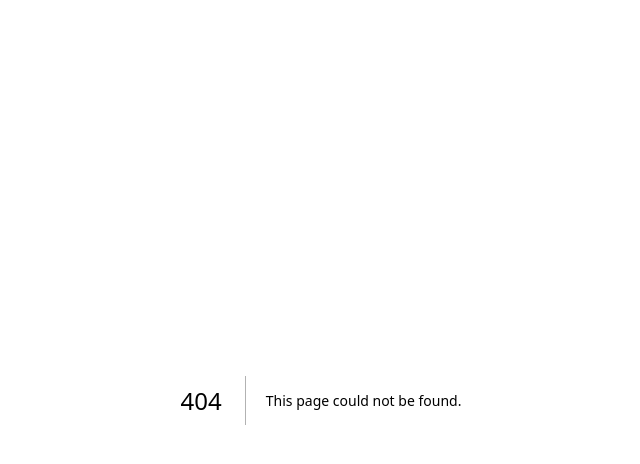
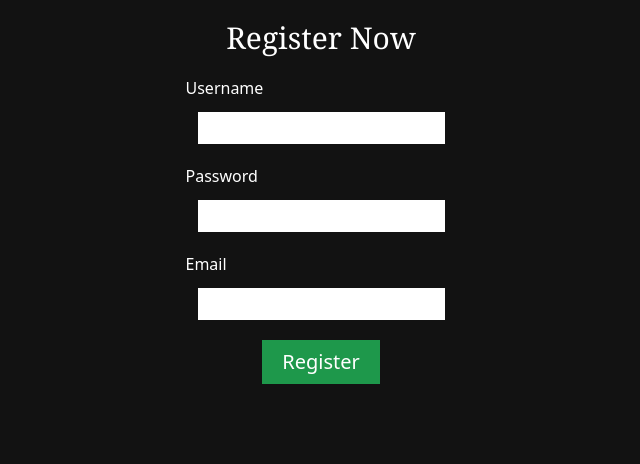
Before and after one commit to calebsmith00/wnab, a Next.js app: page /register in a window 1280 px wide. Before the commit this address had no page. Shown: the top 464 px of the page, without its empty margins (319-959 px from the left). Built offline with nearby package versions, Linux system fonts and the light colour scheme.

Commit message:
Add register page

```diff
--- /dev/null
+++ b/pages/register.tsx
@@ -0,0 +1,88 @@
+import { ChangeEvent, MouseEvent, useState } from "react";
+import InputGroup from "../components/Input/Group";
+import { User } from "./api/user/register";
+
+export default function RegisterPage() {
+  const [user, setUser] = useState<User>({
+    username: "",
+    password: "",
+    email: "",
+  });
+  const [isRegistered, setIsRegistered] = useState<boolean>(false);
+
+  const handleChange = (e: ChangeEvent<HTMLInputElement>) => {
+    const property = e.target.name;
+    const value = e.target.value;
+
+    setUser((prevUser) => {
+      return {
+        ...prevUser,
+        [property]: value,
+      };
+    });
+  };
+
+  const handleSubmit = async (e: MouseEvent<HTMLButtonElement>) => {
+    e.preventDefault();
+    const { username, password, email }: User = user;
+    const validEmailRegex = /^\w+([\.-]?\w+)*@\w+([\.-]?\w+)*(\.\w{2,3})+$/;
+
+    // TODO: Properly display invalid entries
+    if (!username || !password || !email) return;
+    if (!email.match(validEmailRegex)) return;
+
+    const register = await fetch("/api/user/register", {
+      method: "POST",
+      headers: {
+        "Content-Type": "application/json",
+      },
+      body: JSON.stringify(user),
+    });
+    const response = await register.json();
+
+    if (response.success) setIsRegistered(true);
+  };
+
+  if (isRegistered) return <></>;
+
+  return (
+    <div className="text-center">
+      <div className="text-3xl text-center mt-5 font-serif">Register Now</div>
+      <form className="mt-5">
+        <InputGroup
+          for="username"
+          text="Username"
+          handleChange={handleChange}
+          required={true}
+          value={user.username}
+        />
+
+        <InputGroup
+          for="password"
+          text="Password"
+          type="password"
+          handleChange={handleChange}
+          required={true}
+        />
+
+        <InputGroup
+          for="email"
+          text="Email"
+          type="email"
+          handleChange={handleChange}
+          required={true}
+        />
+
+        <div>
+          <button
+            type="submit"
+            className="bg-green-500/75 mt-5 px-5 py-2 text-xl"
+            onClick={handleSubmit}
+          >
+            Register
+          </button>
+        </div>
+      </form>
+    </div>
+  );
+}
```
